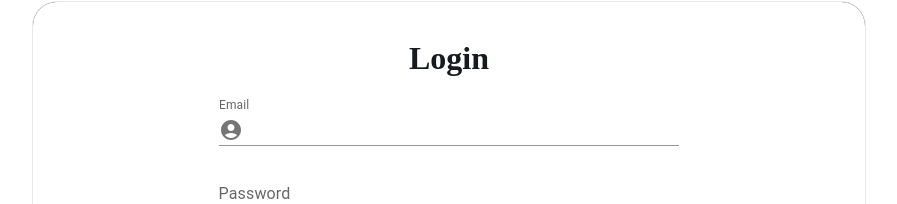
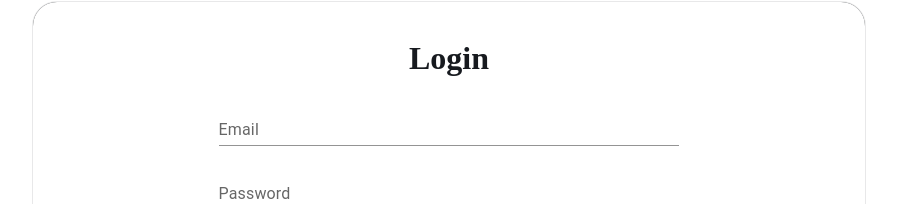
Before and after one commit to Jdelg140/bet_mate, a Next.js app: page /login in a window 1280 px wide. Shown: the part 87-291 px from the top of the page, without its empty margins (191-1088 px from the left). Built offline with nearby package versions, Linux system fonts and the light colour scheme.

Commit message:
login page styling

```diff
--- a/src/app/login/page.tsx
+++ b/src/app/login/page.tsx
@@ -1,5 +1,4 @@
 import { LoginComp } from '@/components/Login/index';
-
 const Login = () => {
   return <LoginComp />;
 };
--- a/src/components/Login/index.tsx
+++ b/src/components/Login/index.tsx
@@ -24,14 +24,7 @@ export const LoginComp = () => {
         <Box sx={formContainer}>
           <FormControl variant="standard">
             <InputLabel htmlFor="input-with-icon-adornment">Email</InputLabel>
-            <Input
-              id="input-with-icon-adornment"
-              startAdornment={
-                <InputAdornment position="start">
-                  <AccountCircle />
-                </InputAdornment>
-              }
-            />
+            <Input id="input-with-icon-adornment" />
           </FormControl>
           <FormControl variant="standard">
             <InputLabel htmlFor="input-with-icon-adornment">Password</InputLabel>
```
Also changed, not shown: src/app/login/styles.ts (deleted, +0 -15 lines).
